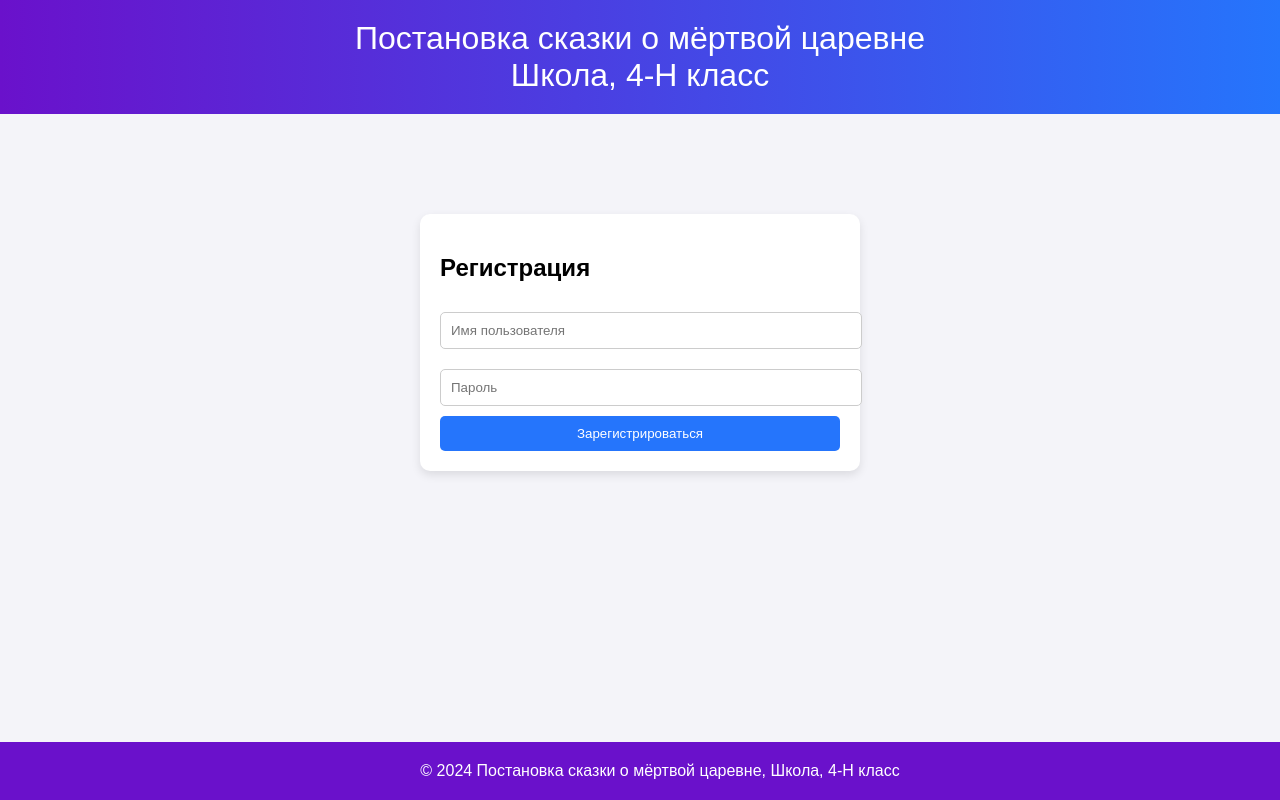
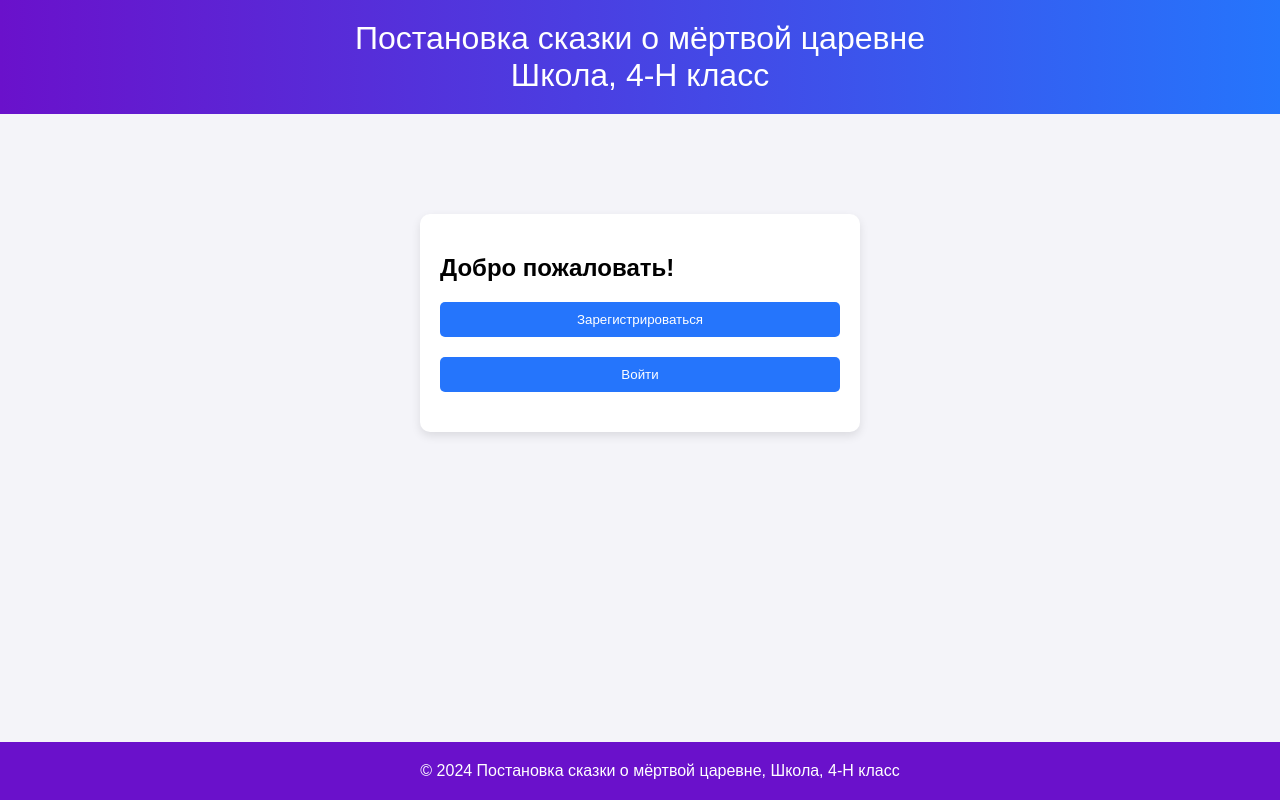
Before and after one commit to admin-iga/skazaka-o-mertvoyi-charevne, a plain HTML site: page index.html in a window 1280 px wide. Drawn offline with Linux system fonts and the light colour scheme.

Commit message:
Update index.html

```diff
--- a/index.html
+++ b/index.html
@@ -85,6 +85,32 @@
             bottom: 0;
             width: 100%;
         }
+
+        .choice-container {
+            max-width: 400px;
+            margin: 100px auto;
+            padding: 20px;
+            background-color: white;
+            border-radius: 10px;
+            box-shadow: 0 4px 10px rgba(0, 0, 0, 0.1);
+        }
+
+        .choice-container button {
+            width: 100%;
+            margin-bottom: 20px;
+            background-color: #2575fc;
+            color: white;
+            border: none;
+            padding: 10px;
+            cursor: pointer;
+            border-radius: 5px;
+            transition: background-color 0.3s ease;
+        }
+
+        .choice-container button:hover {
+            background-color: #1a60d4;
+        }
+
     </style>
 </head>
 <body>
@@ -93,6 +119,7 @@
         Постановка сказки о мёртвой царевне<br>Школа, 4-Н класс
     </header>
 
+    <!-- Основной контент -->
     <div class="content" id="main-content">
         <div class="section">
             <h2>О сказке</h2>
@@ -107,6 +134,14 @@
         </div>
     </div>
 
+    <!-- Выбор между регистрацией и входом -->
+    <div id="choice-container" class="choice-container">
+        <h2>Добро пожаловать!</h2>
+        <button onclick="showRegister()">Зарегистрироваться</button>
+        <button onclick="showLogin()">Войти</button>
+    </div>
+
+    <!-- Форма регистрации -->
     <div id="registration-form" class="form-container">
         <h2>Регистрация</h2>
         <div class="error" id="registration-error">Пожалуйста, заполните все поля!</div>
@@ -115,6 +150,7 @@
         <button onclick="register()">Зарегистрироваться</button>
     </div>
 
+    <!-- Форма входа -->
     <div id="login-form" class="form-container">
         <h2>Вход</h2>
         <div class="error" id="login-error">Неправильное имя пользователя или пароль!</div>
@@ -123,6 +159,7 @@
         <button onclick="login()">Войти</button>
     </div>
 
+    <!-- Приветственное сообщение -->
     <div id="welcome-message" class="form-container">
         <h2>Добро пожаловать, <span id="username-display"></span>!</h2>
         <button onclick="logout()">Выйти</button>
@@ -176,25 +213,23 @@
         // Функция выхода
         function logout() {
             document.getElementById('welcome-message').style.display = 'none';
-            showLoginForm();
+            showChoice();
             document.getElementById('main-content').style.display = 'none';
         }
 
-        // Показ формы входа
-        function showLoginForm() {
+        // Показ выбора между регистрацией и входом
+        function showChoice() {
+            document.getElementById('choice-container').style.display = 'block';
             document.getElementById('registration-form').style.display = 'none';
-            document.getElementById('login-form').style.display = 'block';
+            document.getElementById('login-form').style.display = 'none';
         }
 
-        // Проверка, если пользователь уже зарегистрирован
-        window.onload = function() {
-            const storedUsername = localStorage.getItem('username');
-            if (storedUsername) {
-                showLoginForm();
-            } else {
-                document.getElementById('registration-form').style.display = 'block';
-            }
-        };
-    </script>
-</body>
-</html>
+        // Показ формы регистрации
+        function showRegister() {
+            document.getElementById('choice-container').style.display = 'none';
+            document.getElementById('registration-form').style.display = 'block';
+        }
+
+        // Показ формы входа
+        function showLogin() {
+            document.getElementById('choice-container
```
